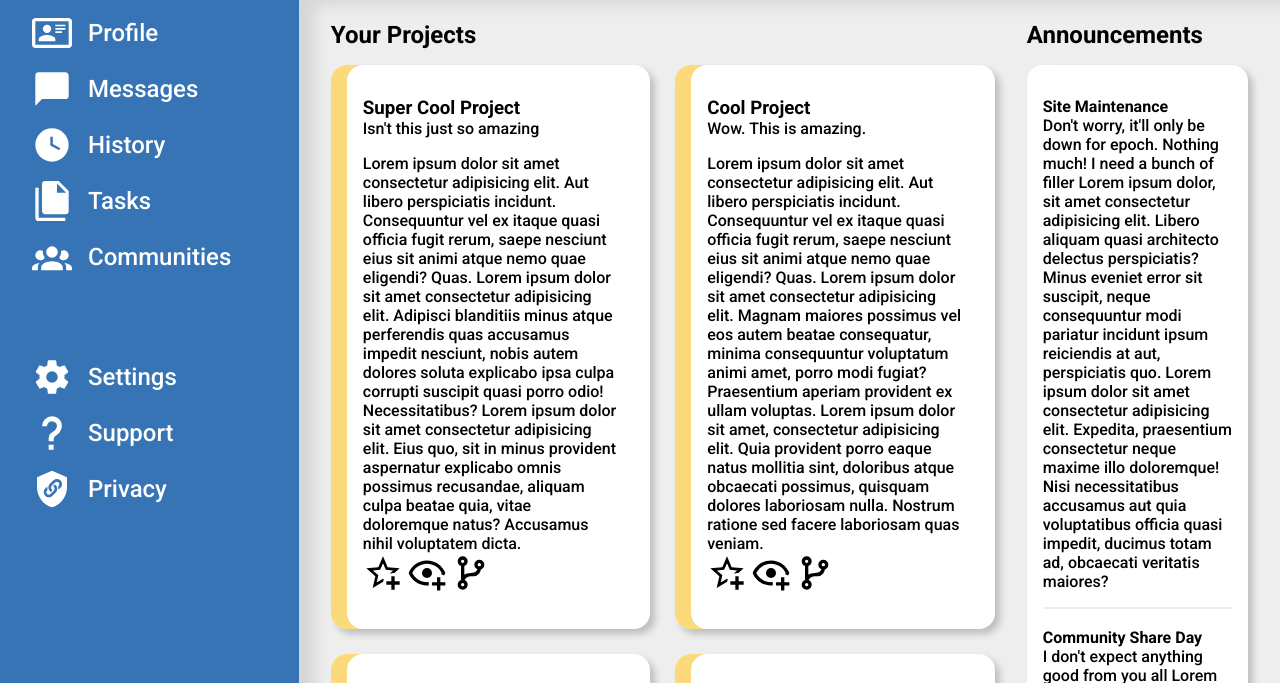
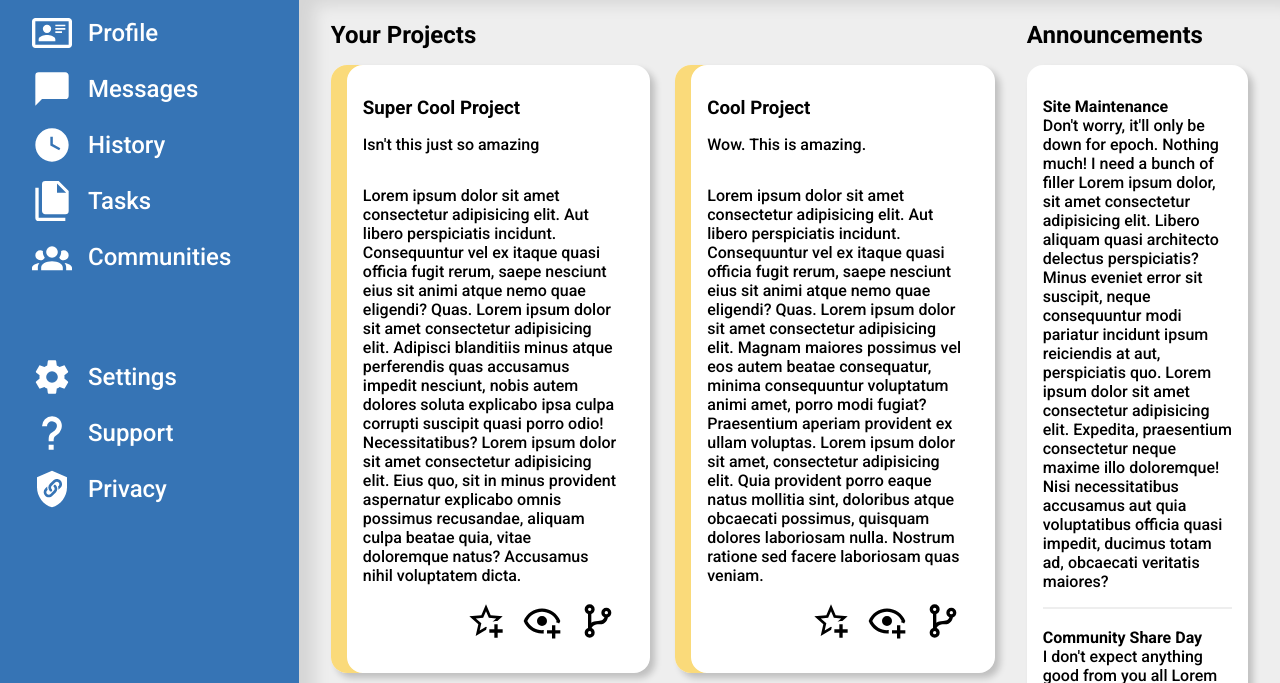
Before and after one commit to jmagali/odin-dashboard, a plain HTML site: page index.html in a window 1280 px wide. Shown: the part 235-918 px from the top of the page. Drawn offline with Linux system fonts and the light colour scheme.

Commit message:
Style post actions

```diff
--- a/styles.css
+++ b/styles.css
@@ -247,6 +247,18 @@ h4,
     border-radius: 1em;
     box-shadow: 5px 5px 7px 0 rgba(0, 0, 0, 0.2),
                 inset 1em 0 0 0 var(--accent);
+
+    display: flex;
+    flex-direction: column;
+    gap: 1em;
+}
+
+.post-action-container {
+    align-self: end;
+    display: flex;
+    flex-direction: row;
+    justify-content: end;
+    gap: 1em;
 }
 
 .project-header + p {
```
